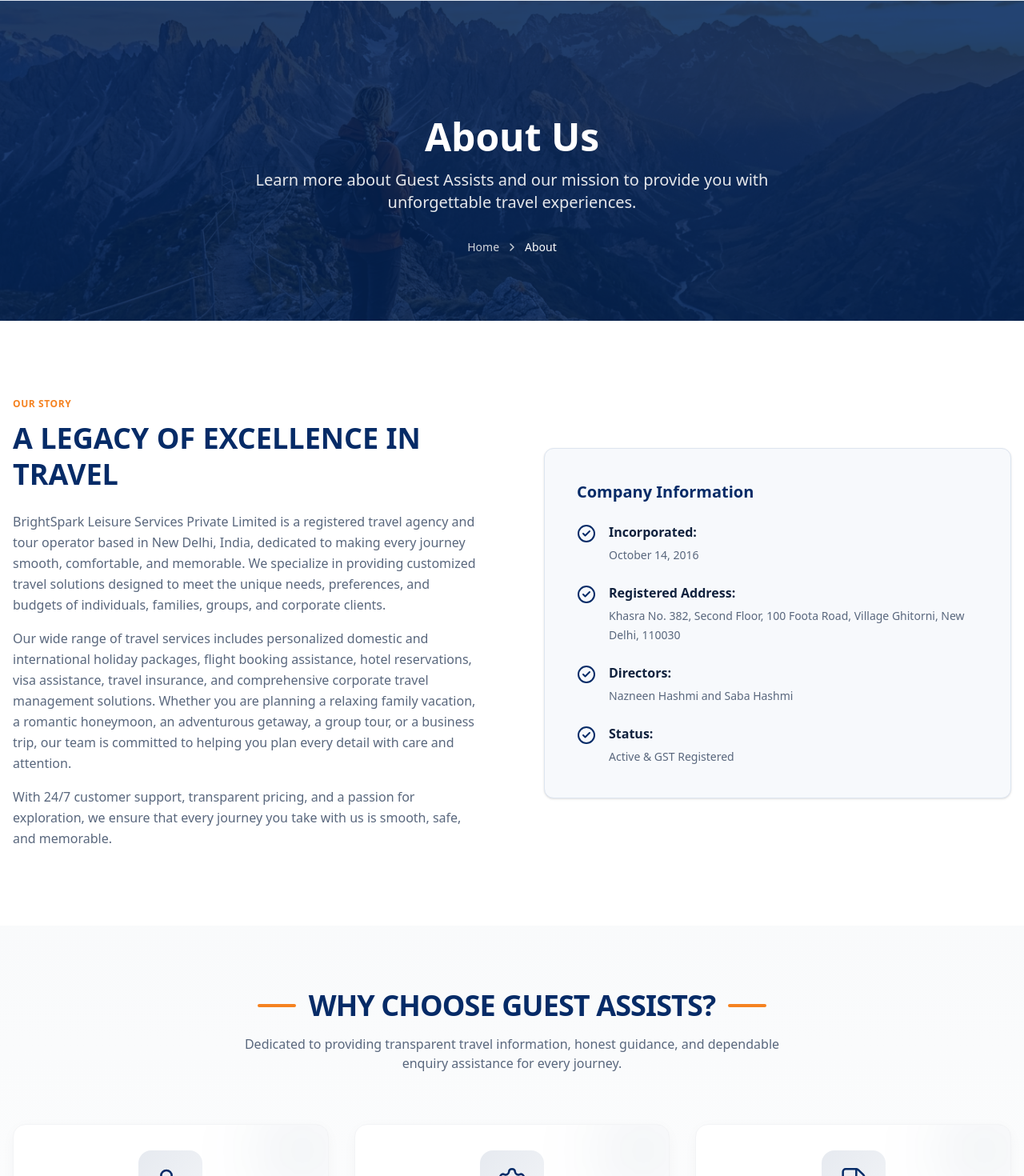
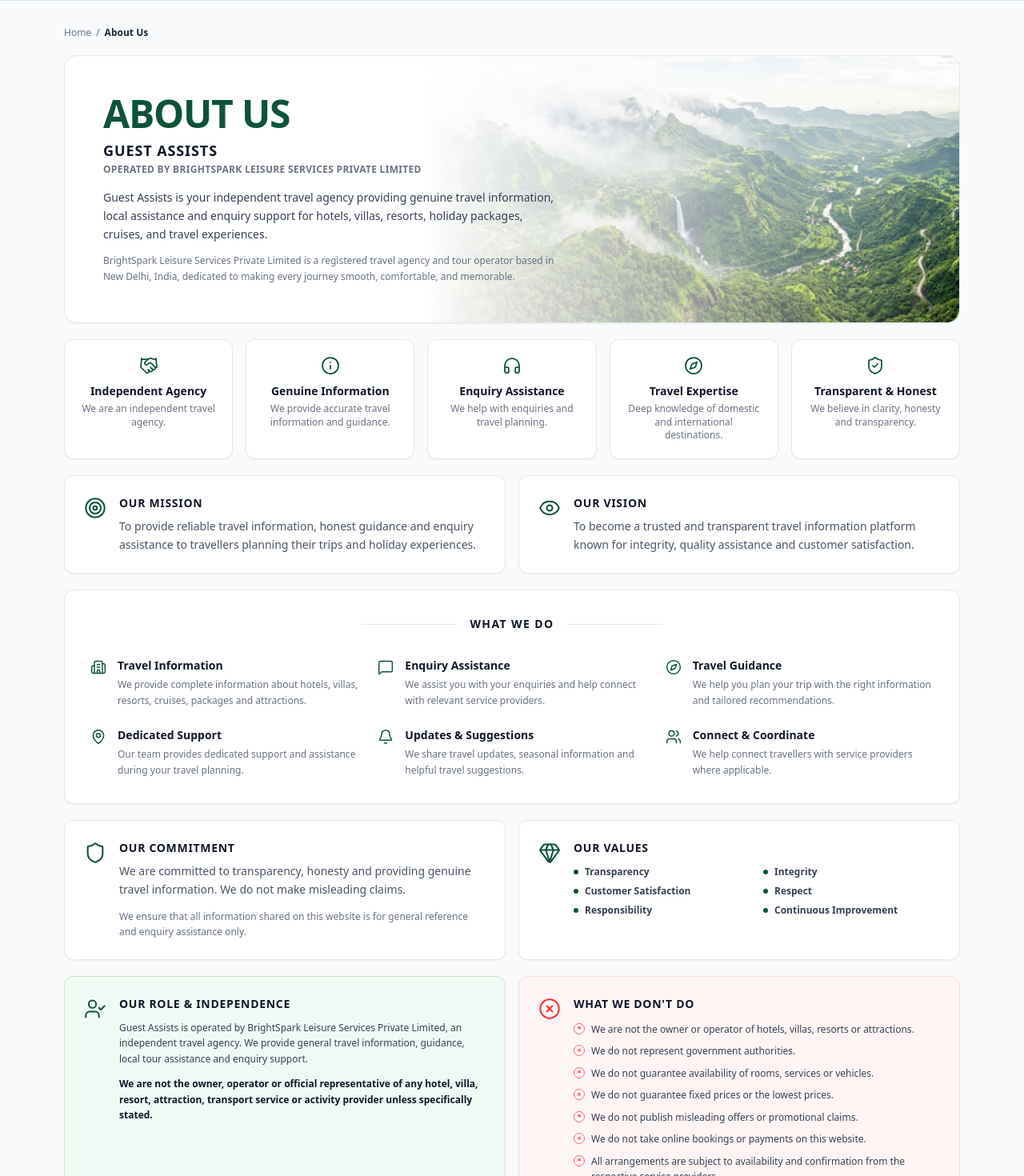
Before and after one commit to Dheeraj022/hotel, a Next.js app: page /about in a window 1280 px wide. Shown: the part 116-1586 px from the top of the page at 80% size. Built offline with nearby package versions, Linux system fonts and the light colour scheme.

Commit message:
refactor: update about page layout and refine cruise quick info component

```diff
--- a/app/about/page.tsx
+++ b/app/about/page.tsx
@@ -1,83 +1,339 @@
-import InnerPageHero from "@/components/layout/InnerPageHero";
-import WhyChooseUs from "@/components/home/WhyChooseUs";
-import CTASection from "@/components/home/CTASection";
-import { CheckCircle2 } from "lucide-react";
+import Link from "next/link";
 import Image from "next/image";
+import { Metadata } from "next";
+import {
+  Handshake,
+  Info,
+  Headphones,
+  Compass,
+  ShieldCheck,
+  Target,
+  Eye,
+  Building2,
+  MessageSquare,
+  MapPin,
+  Bell,
+  Users,
+  Shield,
+  Gem,
+  UserCheck,
+  XCircle
+} from "lucide-react";
 
-export default function Page() {
+export const metadata: Metadata = {
+  title: "About Us | Guest Assists",
+  description: "Learn more about Guest Assists, an independent travel agency operated by BrightSpark Leisure Services Private Limited.",
+};
+
+export default function AboutPage() {
+  const pillars = [
+    {
+      icon: Handshake,
+      title: "Independent Agency",
+      desc: "We are an independent travel agency.",
+    },
+    {
+      icon: Info,
+      title: "Genuine Information",
+      desc: "We provide accurate travel information and guidance.",
+    },
+    {
+      icon: Headphones,
+      title: "Enquiry Assistance",
+      desc: "We help with enquiries and travel planning.",
+    },
+    {
+      icon: Compass,
+      title: "Travel Expertise",
+      desc: "Deep knowledge of domestic and international destinations.",
+    },
+    {
+      icon: ShieldCheck,
+      title: "Transparent & Honest",
+      desc: "We believe in clarity, honesty and transparency.",
+    },
+  ];
+
+  const whatWeDoItems = [
+    {
+      icon: Building2,
+      title: "Travel Information",
+      desc: "We provide complete information about hotels, villas, resorts, cruises, packages and attractions.",
+    },
+    {
+      icon: MessageSquare,
+      title: "Enquiry Assistance",
+      desc: "We assist you with your enquiries and help connect with relevant service providers.",
+    },
+    {
+      icon: Compass,
+      title: "Travel Guidance",
+      desc: "We help you plan your trip with the right information and tailored recommendations.",
+    },
+    {
+      icon: MapPin,
+      title: "Dedicated Support",
+      desc: "Our team provides dedicated support and assistance during your travel planning.",
+    },
+    {
+      icon: Bell,
+      title: "Updates & Suggestions",
+      desc: "We share travel updates, seasonal information and helpful travel suggestions.",
+    },
+    {
+      icon: Users,
+      title: "Connect & Coordinate",
+      desc: "We help connect travellers with service providers where applicable.",
+    },
+  ];
+
+  const values = [
+    "Transparency",
+    "Integrity",
+    "Customer Satisfaction",
+    "Respect",
+    "Responsibility",
+    "Continuous Improvement",
+  ];
+
+  const whatWeDontDo = [
+    "We are not the owner or operator of hotels, villas, resorts or attractions.",
+    "We do not represent government authorities.",
+    "We do not guarantee availability of rooms, services or vehicles.",
+    "We do not guarantee fixed prices or the lowest prices.",
+    "We do not publish misleading offers or promotional claims.",
+    "We do not take online bookings or payments on this website.",
+    "All arrangements are subject to availability and confirmation from the respective service providers.",
+  ];
+
   return (
-    <main>
-      <InnerPageHero
-        title="About Us"
-        description="Learn more about Guest Assists and our mission to provide you with unforgettable travel experiences."
-        breadcrumb="About"
+    <main className="bg-[#f8fafc] min-h-screen py-6 sm:py-8">
+      <div className="container mx-auto px-4 max-w-6xl space-y-5">
+
+        {/* Breadcrumb */}
+        <div className="text-xs text-gray-500 flex items-center gap-1.5 font-medium">
+          <Link href="/" className="hover:text-primary transition-colors">Home</Link>
+          <span>/</span>
+          <span className="text-gray-800 font-semibold">About Us</span>
+        </div>
+
+        {/* Hero Card */}
+        <div className="bg-white rounded-2xl border border-gray-200 shadow-xs relative overflow-hidden">
+          {/* Mountain scenery background image on right */}
+          <div className="absolute right-0 top-0 w-full md:w-3/5 h-full pointer-events-none overflow-hidden">
+            <Image
+              src="/images/about-hero-mountain.jpg"
+              alt="Scenic mountain landscape"
+              fill
+              className="object-cover object-center md:object-right"
+              priority
             />
+            {/* Soft gradient fade into white card background */}
+            <div className="absolute inset-0 bg-gradient-to-r from-white via-white/85 md:via-white/60 to-transparent" />
+            <div className="absolute inset-0 bg-gradient-to-t from-white/60 via-transparent to-transparent md:hidden" />
+          </div>
 
-      {/* Expanded About Section */}
-      <section className="py-16 lg:py-24 bg-white">
-        <div className="container mx-auto px-4 grid grid-cols-1 lg:grid-cols-2 gap-12 lg:gap-20 items-center">
-          {/* Left - Story */}
-          <div>
-            <span className="text-accent text-xs font-bold tracking-wider uppercase mb-3 block">OUR STORY</span>
-            <h2 className="text-3xl lg:text-4xl font-bold text-primary mb-6 leading-tight">
-              A LEGACY OF EXCELLENCE IN TRAVEL
+          {/* Left content */}
+          <div className="relative z-10 p-6 sm:p-10 md:p-12 max-w-2xl">
+            <h1 className="text-3xl sm:text-4xl md:text-5xl font-black text-[#0d5338] tracking-tight mb-2">
+              ABOUT US
+            </h1>
+            <div className="mb-4">
+              <h2 className="text-base sm:text-lg font-extrabold text-gray-900 tracking-wider uppercase">
+                GUEST ASSISTS
               </h2>
-            <div className="space-y-4 text-text-secondary leading-relaxed">
-              <p>
-                BrightSpark Leisure Services Private Limited is a registered travel agency and tour operator based in New Delhi, India, dedicated to making every journey smooth, comfortable, and memorable. We specialize in providing customized travel solutions designed to meet the unique needs, preferences, and budgets of individuals, families, groups, and corporate clients.
+              <p className="text-xs font-semibold text-gray-500 tracking-wide uppercase mt-0.5">
+                OPERATED BY BRIGHTSPARK LEISURE SERVICES PRIVATE LIMITED
               </p>
-              <p>
-                Our wide range of travel services includes personalized domestic and international holiday packages, flight booking assistance, hotel reservations, visa assistance, travel insurance, and comprehensive corporate travel management solutions. Whether you are planning a relaxing family vacation, a romantic honeymoon, an adventurous getaway, a group tour, or a business trip, our team is committed to helping you plan every detail with care and attention.
+            </div>
+            <p className="text-xs sm:text-sm text-gray-700 leading-relaxed max-w-xl">
+              Guest Assists is your independent travel agency providing genuine travel information, local assistance and enquiry support for hotels, villas, resorts, holiday packages, cruises, and travel experiences.
             </p>
-              <p>
-                With 24/7 customer support, transparent pricing, and a passion for exploration, we ensure that every journey you take with us is smooth, safe, and memorable.
+            <p className="text-xs text-gray-500 leading-relaxed mt-3 max-w-xl">
+              BrightSpark Leisure Services Private Limited is a registered travel agency and tour operator based in New Delhi, India, dedicated to making every journey smooth, comfortable, and memorable.
             </p>
           </div>
         </div>
 
-          {/* Right - Company Info Card */}
-          <div className="bg-page-bg p-8 lg:p-10 rounded-xl border border-border-color shadow-sm">
-            <h3 className="text-xl font-bold text-primary mb-6">Company Information</h3>
-            <ul className="space-y-6 text-text-primary">
-              <li className="flex items-start gap-4">
-                <CheckCircle2 className="w-6 h-6 text-primary shrink-0 mt-0.5" />
+        {/* 5 Features Strip */}
+        <div className="grid grid-cols-2 md:grid-cols-5 gap-3.5 sm:gap-4">
+          {pillars.map((item, idx) => {
+            const Icon = item.icon;
+            return (
+              <div
+                key={idx}
+                className={`bg-white rounded-xl border border-gray-200 p-4 sm:p-5 text-center flex flex-col items-center justify-start shadow-xs hover:shadow-sm transition-shadow ${
+                  idx === 4 ? "col-span-2 md:col-span-1" : ""
+                }`}
+              >
+                <div className="text-[#0d5338] mb-2.5">
+                  <Icon className="w-6 h-6 stroke-[1.75]" />
+                </div>
+                <h3 className="font-bold text-xs sm:text-sm text-gray-900 mb-1">
+                  {item.title}
+                </h3>
+                <p className="text-[11px] sm:text-xs text-gray-500 leading-snug">
+                  {item.desc}
+                </p>
+              </div>
+            );
+          })}
+        </div>
+
+        {/* OUR MISSION & OUR VISION */}
+        <div className="grid grid-cols-1 md:grid-cols-2 gap-4">
+          {/* Mission */}
+          <div className="bg-white rounded-xl border border-gray-200 p-6 flex items-start gap-4 shadow-xs">
+            <div className="text-[#0d5338] shrink-0 mt-0.5">
+              <Target className="w-7 h-7 stroke-[1.75]" />
+            </div>
             <div>
-                  <span className="font-semibold block mb-1">Incorporated:</span>
-                  <span className="text-text-secondary text-sm">October 14, 2016</span>
+              <h3 className="text-sm font-bold tracking-wider text-gray-900 uppercase mb-2">
+                OUR MISSION
+              </h3>
+              <p className="text-xs sm:text-sm text-gray-600 leading-relaxed">
+                To provide reliable travel information, honest guidance and enquiry assistance to travellers planning their trips and holiday experiences.
+              </p>
             </div>
+          </div>
+
+          {/* Vision */}
+          <div className="bg-white rounded-xl border border-gray-200 p-6 flex items-start gap-4 shadow-xs">
+            <div className="text-[#0d5338] shrink-0 mt-0.5">
+              <Eye className="w-7 h-7 stroke-[1.75]" />
+            </div>
+            <div>
+              <h3 className="text-sm font-bold tracking-wider text-gray-900 uppercase mb-2">
+                OUR VISION
+              </h3>
+              <p className="text-xs sm:text-sm text-gray-600 leading-relaxed">
+                To become a trusted and transparent travel information platform known for integrity, quality assistance and customer satisfaction.
+              </p>
+            </div>
+          </div>
+        </div>
+
+        {/* WHAT WE DO */}
+        <div className="bg-white rounded-xl border border-gray-200 p-6 sm:p-8 shadow-xs">
+          {/* Center Divider Header */}
+          <div className="flex items-center justify-center gap-4 mb-8">
+            <div className="h-px bg-gray-200 flex-1 max-w-[120px]" />
+            <h3 className="text-sm font-bold tracking-widest text-gray-900 uppercase">
+              WHAT WE DO
+            </h3>
+            <div className="h-px bg-gray-200 flex-1 max-w-[120px]" />
+          </div>
+
+          {/* 6 Grid Items */}
+          <div className="grid grid-cols-1 sm:grid-cols-2 lg:grid-cols-3 gap-6">
+            {whatWeDoItems.map((item, idx) => {
+              const Icon = item.icon;
+              return (
+                <div key={idx} className="flex items-start gap-3.5">
+                  <div className="text-[#0d5338] shrink-0 mt-0.5">
+                    <Icon className="w-5 h-5 stroke-[1.75]" />
+                  </div>
+                  <div>
+                    <h4 className="text-xs sm:text-sm font-bold text-gray-900 mb-1">
+                      {item.title}
+                    </h4>
+                    <p className="text-[11px] sm:text-xs text-gray-500 leading-relaxed">
+                      {item.desc}
+                    </p>
+                  </div>
+                </div>
+              );
+            })}
+          </div>
+        </div>
+
+        {/* OUR COMMITMENT & OUR VALUES */}
+        <div className="grid grid-cols-1 md:grid-cols-2 gap-4">
+          {/* Our Commitment */}
+          <div className="bg-white rounded-xl border border-gray-200 p-6 flex items-start gap-4 shadow-xs">
+            <div className="text-[#0d5338] shrink-0 mt-0.5">
+              <Shield className="w-7 h-7 stroke-[1.75]" />
+            </div>
+            <div>
+              <h3 className="text-sm font-bold tracking-wider text-gray-900 uppercase mb-2">
+                OUR COMMITMENT
+              </h3>
+              <p className="text-xs sm:text-sm text-gray-600 leading-relaxed mb-3">
+                We are committed to transparency, honesty and providing genuine travel information. We do not make misleading claims.
+              </p>
+              <p className="text-xs text-gray-500 leading-relaxed">
+                We ensure that all information shared on this website is for general reference and enquiry assistance only.
+              </p>
+            </div>
+          </div>
+
+          {/* Our Values */}
+          <div className="bg-white rounded-xl border border-gray-200 p-6 flex items-start gap-4 shadow-xs">
+            <div className="text-[#0d5338] shrink-0 mt-0.5">
+              <Gem className="w-7 h-7 stroke-[1.75]" />
+            </div>
+            <div className="flex-1">
+              <h3 className="text-sm font-bold tracking-wider text-gray-900 uppercase mb-3">
+                OUR VALUES
+              </h3>
+              <div className="grid grid-cols-2 gap-x-4 gap-y-2 text-xs font-semibold text-gray-700">
+                {values.map((val, idx) => (
+                  <div key={idx} className="flex items-center gap-2">
+                    <span className="w-1.5 h-1.5 rounded-full bg-[#0d5338] shrink-0" />
+                    <span>{val}</span>
+                  </div>
+                ))}
+              </div>
+            </div>
+          </div>
+        </div>
+
+        {/* Bottom Two Cards: OUR ROLE & INDEPENDENCE vs WHAT WE DON'T DO */}
+        <div className="grid grid-cols-1 md:grid-cols-2 gap-4">
+
+          {/* Left: OUR ROLE & INDEPENDENCE */}
+          <div className="bg-[#f0faf4] border border-[#c8e6c9] rounded-xl p-6 flex items-start gap-4">
+            <div className="text-[#0d5338] shrink-0 mt-0.5">
+              <UserCheck className="w-7 h-7 stroke-[1.75]" />
+            </div>
+            <div>
+              <h3 className="text-sm font-bold tracking-wider text-gray-900 uppercase mb-2.5">
+                OUR ROLE & INDEPENDENCE
+              </h3>
+              <p className="text-xs text-gray-700 leading-relaxed mb-3">
+                Guest Assists is operated by BrightSpark Leisure Services Private Limited, an independent travel agency. We provide general travel information, guidance, local tour assistance and enquiry support.
+              </p>
+              <p className="text-xs font-bold text-gray-900 leading-relaxed">
+                We are not the owner, operator or official representative of any hotel, villa, resort, attraction, transport service or activity provider unless specifically stated.
+              </p>
+            </div>
+          </div>
+
+          {/* Right: WHAT WE DON'T DO */}
+          <div className="bg-[#fff5f5] border border-[#fed7d7] rounded-xl p-6 flex items-start gap-4">
+            <div className="text-red-500 shrink-0 mt-0.5">
+              <XCircle className="w-7 h-7 stroke-[1.75]" />
+            </div>
+            <div className="flex-1">
+              <h3 className="text-sm font-bold tracking-wider text-gray-900 uppercase mb-3">
+                WHAT WE DON'T DO
+              </h3>
+              <ul className="space-y-2 text-xs text-gray-700">
+                {whatWeDontDo.map((item, idx) => (
+                  <li key={idx} className="flex items-start gap-2 leading-relaxed">
+                    <span className="w-3.5 h-3.5 rounded-full border border-red-400 text-red-500 flex items-center justify-center shrink-0 mt-0.5 text-[9px] font-bold">
+                      &times;
+                    </span>
+                    <span>{item}</span>
                   </li>
-              <li className="flex items-start gap-4">
-                <CheckCircle2 className="w-6 h-6 text-primary shrink-0 mt-0.5" />
-                <div>
-                  <span className="font-semibold block mb-1">Registered Address:</span>
-                  <span className="text-text-secondary text-sm">Khasra No. 382, Second Floor, 100 Foota Road, Village Ghitorni, New Delhi, 110030</span>
-                </div>
-              </li>
-              <li className="flex items-start gap-4">
-                <CheckCircle2 className="w-6 h-6 text-primary shrink-0 mt-0.5" />
-                <div>
-                  <span className="font-semibold block mb-1">Directors:</span>
-                  <span className="text-text-secondary text-sm">Nazneen Hashmi and Saba Hashmi</span>
-                </div>
-              </li>
-              <li className="flex items-start gap-4">
-                <CheckCircle2 className="w-6 h-6 text-primary shrink-0 mt-0.5" />
-                <div>
-                  <span className="font-semibold block mb-1">Status:</span>
-                  <span className="text-text-secondary text-sm">Active & GST Registered</span>
-                </div>
-              </li>
+                ))}
               </ul>
             </div>
           </div>
-      </section>
 
-      {/* Why Choose Us */}
-      <WhyChooseUs />
+        </div>
 
-      {/* CTA */}
-      <CTASection />
-
+      </div>
     </main>
   );
 }
--- a/components/cruises/CruiseCard.tsx
+++ b/components/cruises/CruiseCard.tsx
@@ -34,11 +34,7 @@ export default function CruiseCard({ cruise }: { cruise: Cruise }) {
             {cruise.shortDescription}
           </p>
 
-          <div className="pt-4 border-t border-border-color flex items-center justify-between mt-auto">
-            <div className="text-sm">
-              <span className="block text-xs text-text-secondary mb-0.5">Starting from</span>
-              <span className="font-bold text-primary">{cruise.startingPrice}</span>
-            </div>
+          <div className="pt-4 border-t border-border-color flex items-center justify-end mt-auto">
             <div className="text-accent text-sm font-semibold flex items-center gap-1 group-hover:gap-2 transition-all">
               VIEW DETAILS
               <span aria-hidden="true">&rarr;</span>
--- a/components/cruises/CruiseQuickInfo.tsx
+++ b/components/cruises/CruiseQuickInfo.tsx
@@ -1,4 +1,4 @@
-import { Clock, MapPin, Users, IndianRupee } from "lucide-react";
+import { Clock, MapPin, Users, Anchor } from "lucide-react";
 import { Cruise } from "@/lib/data/cruises";
 
 export default function CruiseQuickInfo({ cruise }: { cruise: Cruise }) {
@@ -33,12 +33,12 @@ export default function CruiseQuickInfo({ cruise }: { cruise: Cruise }) {
           </div>
         </div>
         <div className="flex items-center gap-4 md:pl-8">
-          <div className="w-12 h-12 rounded-xl bg-accent/5 flex items-center justify-center shrink-0 text-accent">
-            <IndianRupee className="w-6 h-6" />
+          <div className="w-12 h-12 rounded-xl bg-primary/5 flex items-center justify-center shrink-0 text-primary">
+            <Anchor className="w-6 h-6" />
           </div>
           <div>
-            <span className="block text-[11px] font-bold text-gray-400 uppercase tracking-wider mb-1">Starting From</span>
-            <span className="font-bold text-accent text-lg leading-none">{cruise.startingPrice}</span>
+            <span className="block text-[11px] font-bold text-gray-400 uppercase tracking-wider mb-1">Category</span>
+            <span className="font-bold text-primary text-base leading-none">{cruise.category}</span>
           </div>
         </div>
       </div>
```
Also changed, not shown: public/images/about-hero-mountain.jpg (added). Lines whose indentation alone changed are shown as unchanged.
